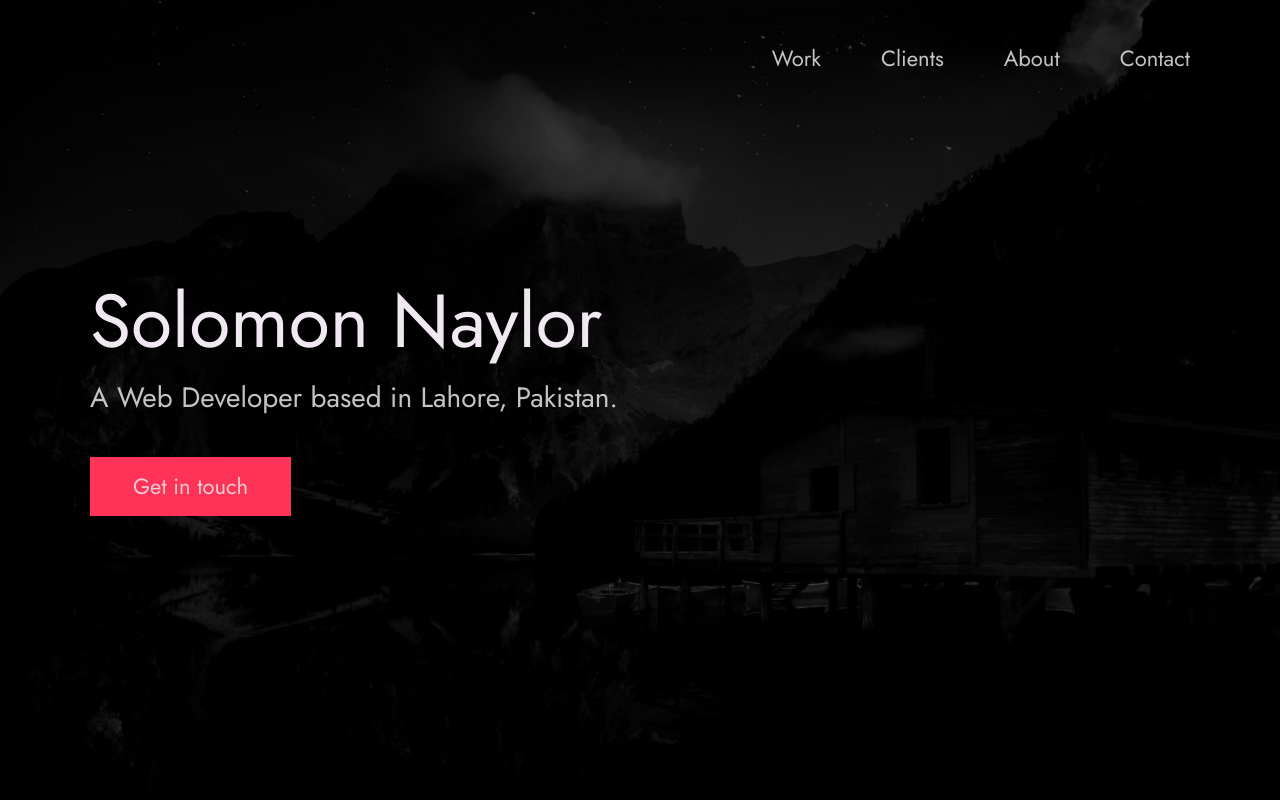
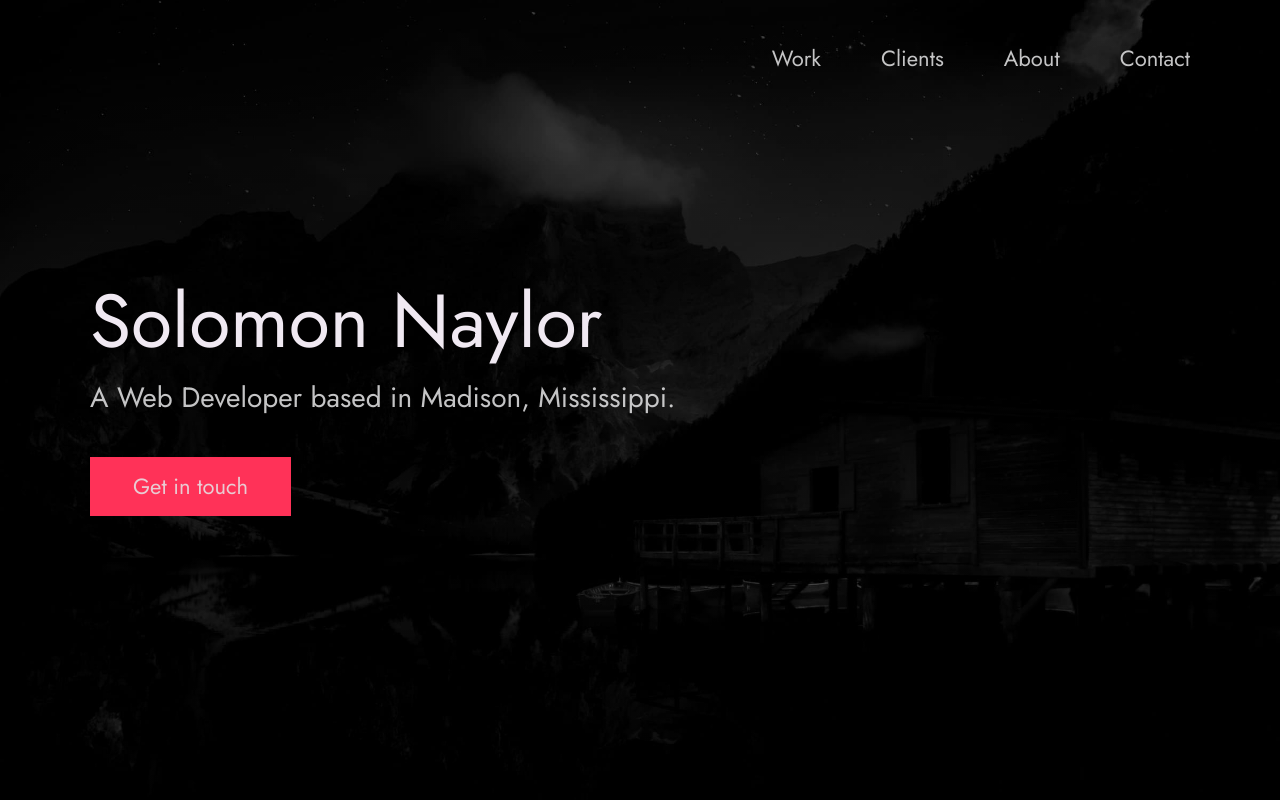
Before and after one commit to SollieNaylor/SollieNaylor.github.io, a plain HTML site: page index.html in a window 1280 px wide. Shown: the top 800 px of the page. Drawn offline with Linux system fonts and the light colour scheme.

Commit message:
Update index.html

```diff
--- a/index.html
+++ b/index.html
@@ -59,7 +59,7 @@
           <span>Solomon Naylor</span>
         </h1>
         <!-- Put a small paragraph about yourself -->
-        <p>A Web Developer based in Lahore, Pakistan.</p>
+        <p>A Web Developer based in Madison, Mississippi.</p>
         <a href="#contact" class="btn btn--pink">Get in touch</a>
       </div>
     </div>
```
